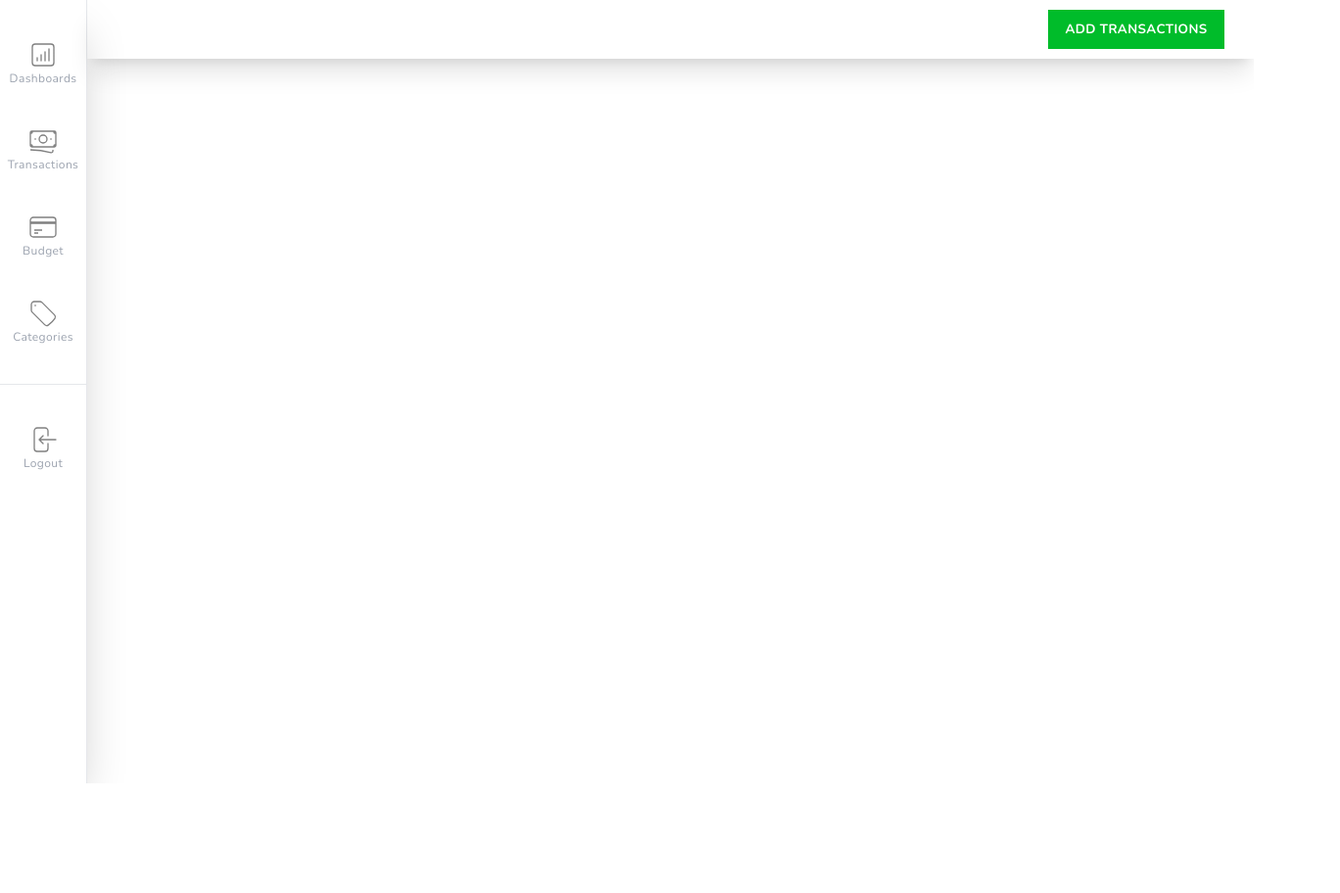
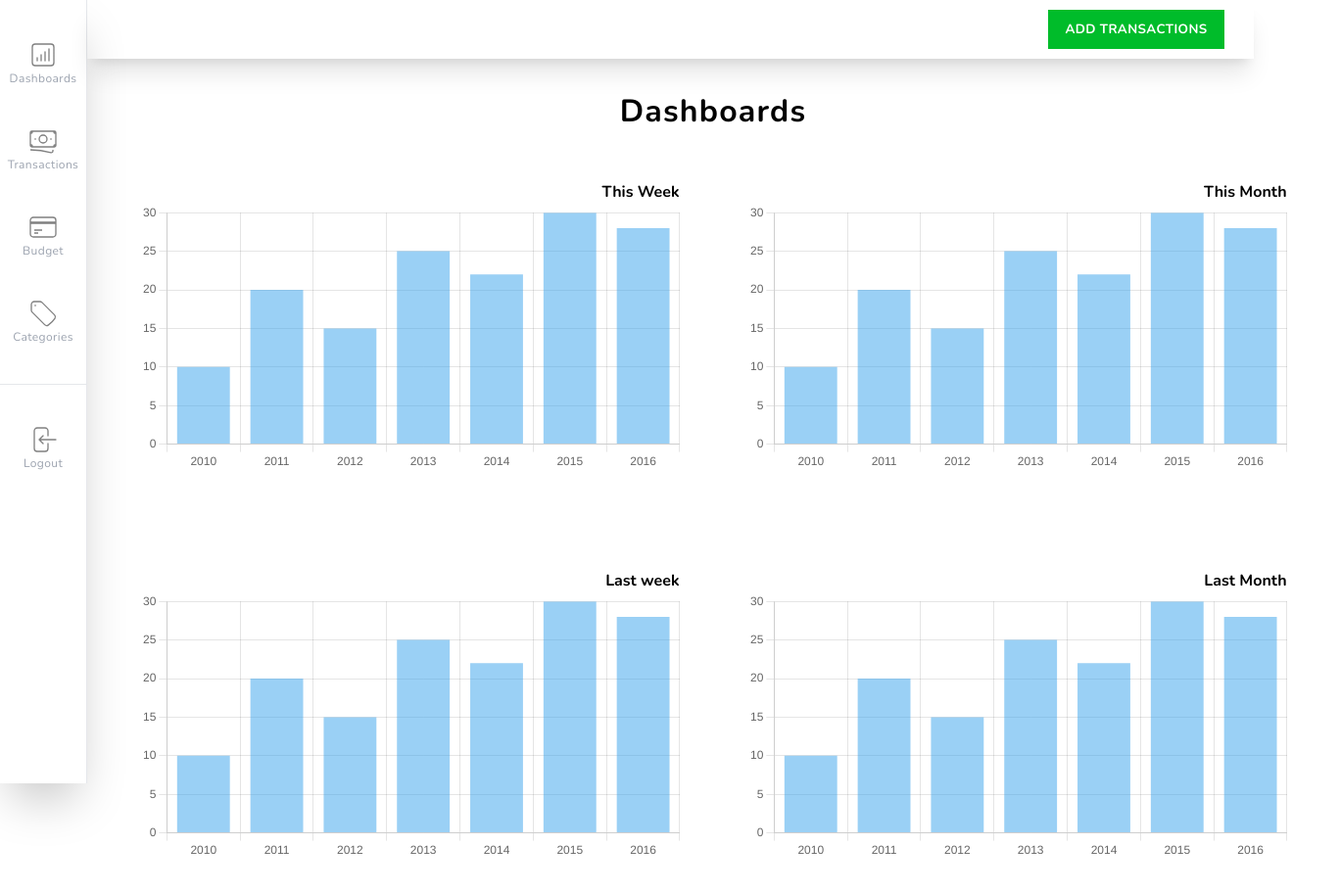
Before and after one commit to etrafa/familyBudgetJQ, a website: page dashboard.html in a window 1280 px wide. Shown: the whole page at 98% size, 1368 px wide, since content can reach past the window. Before the commit the page ends 800 px from the top, so only its background shows below. Drawn offline with nearby package versions, Linux system fonts and the light colour scheme.

Commit message:
dummy chartJS data added.

```diff
--- a/dashboard.html
+++ b/dashboard.html
@@ -7,6 +7,7 @@
     <title>Dashboard</title>
     <link rel="stylesheet" href="styles/global.css"">
     <link rel="stylesheet" href="styles/navbar.css" />
+    <link rel="stylesheet" href="styles/dashboard/dashboard.css" />
     <script
       src="https://kit.fontawesome.com/6acc6d0fe0.js"
       crossorigin="anonymous"
@@ -139,5 +140,30 @@
       </div>
     </nav>
     <!-- NAVBAR FOR SM SCREEN ENDS HERE -->
+    <!-- DASHBOARD STARTS HERE  -->
+    <main>
+      <h2>Dashboards</h2>
+      <div id="charts">
+        <div class="chart">
+          <h6>This Week</h6>
+          <canvas id="chart-one"></canvas>
+        </div>
+        <div class="chart">
+          <h6>This Month</h6>
+          <canvas id="chart-two"></canvas>
+        </div>
+        <div class="chart">
+          <h6>Last week</h6>
+          <canvas id="chart-three"></canvas>
+        </div>
+        <div class="chart">
+          <h6>Last Month</h6>
+          <canvas id="chart-four"></canvas>
+        </div>
+      </div>
+    </main>
+    <!-- DASHBOARD ENDS HERE -->
+    <script src="scripts/dashboard.js" type="module"></script>
+    <script src="https://cdn.jsdelivr.net/npm/chart.js@4.2.1/dist/chart.umd.min.js"></script>
   </body>
 </html>
--- a/scripts/dashboard.js
+++ b/scripts/dashboard.js
@@ -0,0 +1,105 @@
+const data = [
+  { year: 2010, count: 10 },
+  { year: 2011, count: 20 },
+  { year: 2012, count: 15 },
+  { year: 2013, count: 25 },
+  { year: 2014, count: 22 },
+  { year: 2015, count: 30 },
+  { year: 2016, count: 28 },
+];
+
+new Chart(document.getElementById("chart-one"), {
+  type: "bar",
+  options: {
+    animation: false,
+    plugins: {
+      legend: {
+        display: false,
+      },
+      tooltip: {
+        enabled: false,
+      },
+    },
+  },
+  data: {
+    labels: data.map((row) => row.year),
+    datasets: [
+      {
+        label: "Acquisitions by year",
+        data: data.map((row) => row.count),
+      },
+    ],
+  },
+});
+
+new Chart(document.getElementById("chart-two"), {
+  type: "bar",
+  options: {
+    animation: false,
+    plugins: {
+      legend: {
+        display: false,
+      },
+      tooltip: {
+        enabled: false,
+      },
+    },
+  },
+  data: {
+    labels: data.map((row) => row.year),
+    datasets: [
+      {
+        label: "Acquisitions by year",
+        data: data.map((row) => row.count),
+      },
+    ],
+  },
+});
+
+new Chart(document.getElementById("chart-three"), {
+  type: "bar",
+  options: {
+    animation: false,
+    plugins: {
+      legend: {
+        display: false,
+      },
+      tooltip: {
+        enabled: false,
+      },
+    },
+  },
+  data: {
+    labels: data.map((row) => row.year),
+    datasets: [
+      {
+        label: "Acquisitions by year",
+        data: data.map((row) => row.count),
+      },
+    ],
+  },
+});
+
+new Chart(document.getElementById("chart-four"), {
+  type: "bar",
+  options: {
+    animation: false,
+    plugins: {
+      legend: {
+        display: false,
+      },
+      tooltip: {
+        enabled: false,
+      },
+    },
+  },
+  data: {
+    labels: data.map((row) => row.year),
+    datasets: [
+      {
+        label: "Acquisitions by year",
+        data: data.map((row) => row.count),
+      },
+    ],
+  },
+});
--- a/styles/dashboard/dashboard.css
+++ b/styles/dashboard/dashboard.css
@@ -0,0 +1,25 @@
+#charts {
+  display: grid;
+  grid-template-columns: 1fr;
+  max-width: 1200px;
+  margin: 0 auto;
+}
+
+.chart {
+  display: grid;
+  width: 95%;
+  margin: 30px auto;
+  padding: 20px 0;
+}
+
+.chart h6 {
+  font-size: 16px;
+  text-align: right;
+}
+
+@media only screen and (min-width: 810px) {
+  #charts {
+    grid-template-columns: 1fr 1fr;
+    gap: 0 40px;
+  }
+}
--- a/styles/global.css
+++ b/styles/global.css
@@ -18,3 +18,12 @@ body,
   --light-gray-for-bg: #f5f5f5;
   --max-width-sm-screen: 320px;
 }
+
+@media only screen and (min-width: 810px) {
+  main {
+    position: absolute;
+    top: 60px;
+    width: 100%;
+    left: 88px;
+  }
+}
--- a/styles/navbar.css
+++ b/styles/navbar.css
@@ -4,8 +4,9 @@
   background-color: var(--green);
   box-shadow: 0 20px 25px -5px rgb(0 0 0 / 0.1),
     0 8px 10px -6px rgb(0 0 0 / 0.1);
-  position: absolute;
+  position: fixed;
   bottom: 0;
+  left: 0;
   display: flex;
   justify-content: space-evenly;
   border-top-left-radius: 15px;
@@ -40,6 +41,13 @@
 
 .bar-container-lg-screen {
   display: none;
+}
+
+main h2 {
+  text-align: center;
+  font-size: 32px;
+  letter-spacing: 1.2px;
+  margin-top: 2rem;
 }
 
 @media only screen and (min-width: 810px) {
```
Also changed, not shown: 1 other file.
